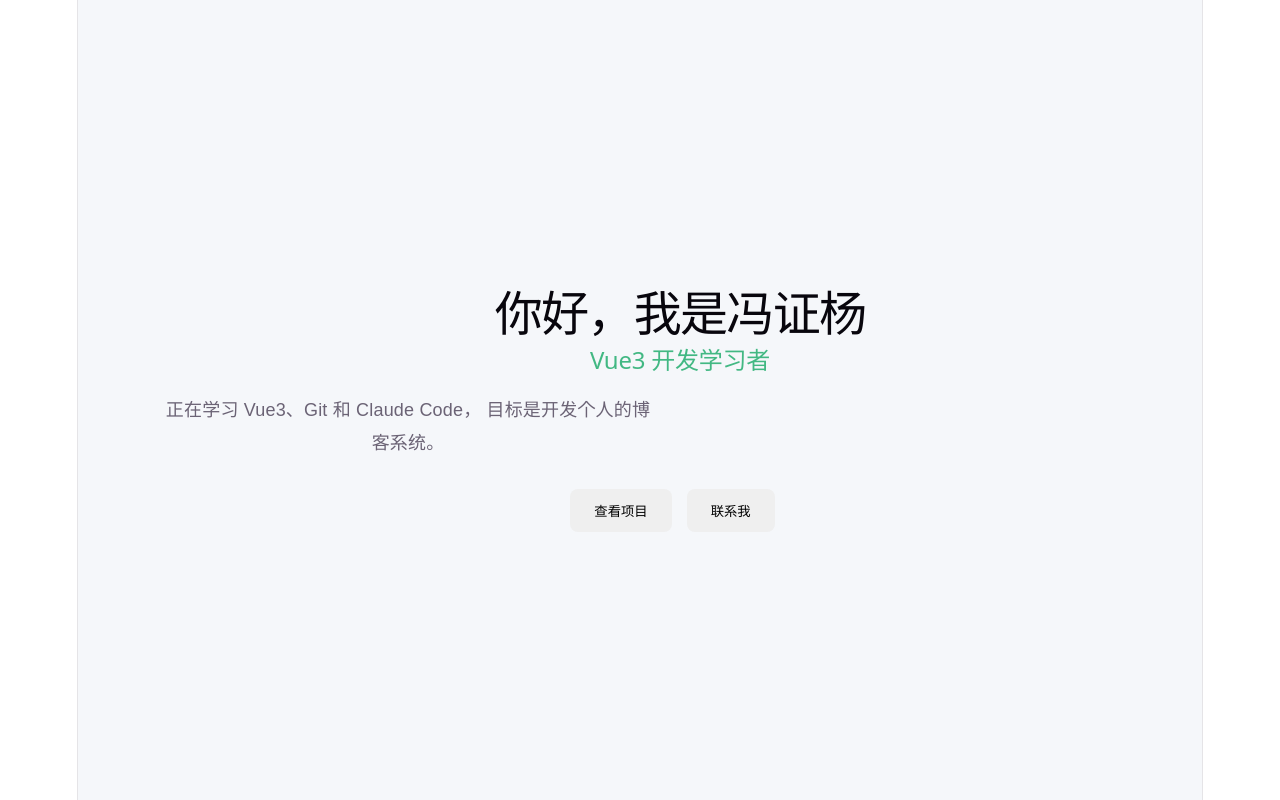
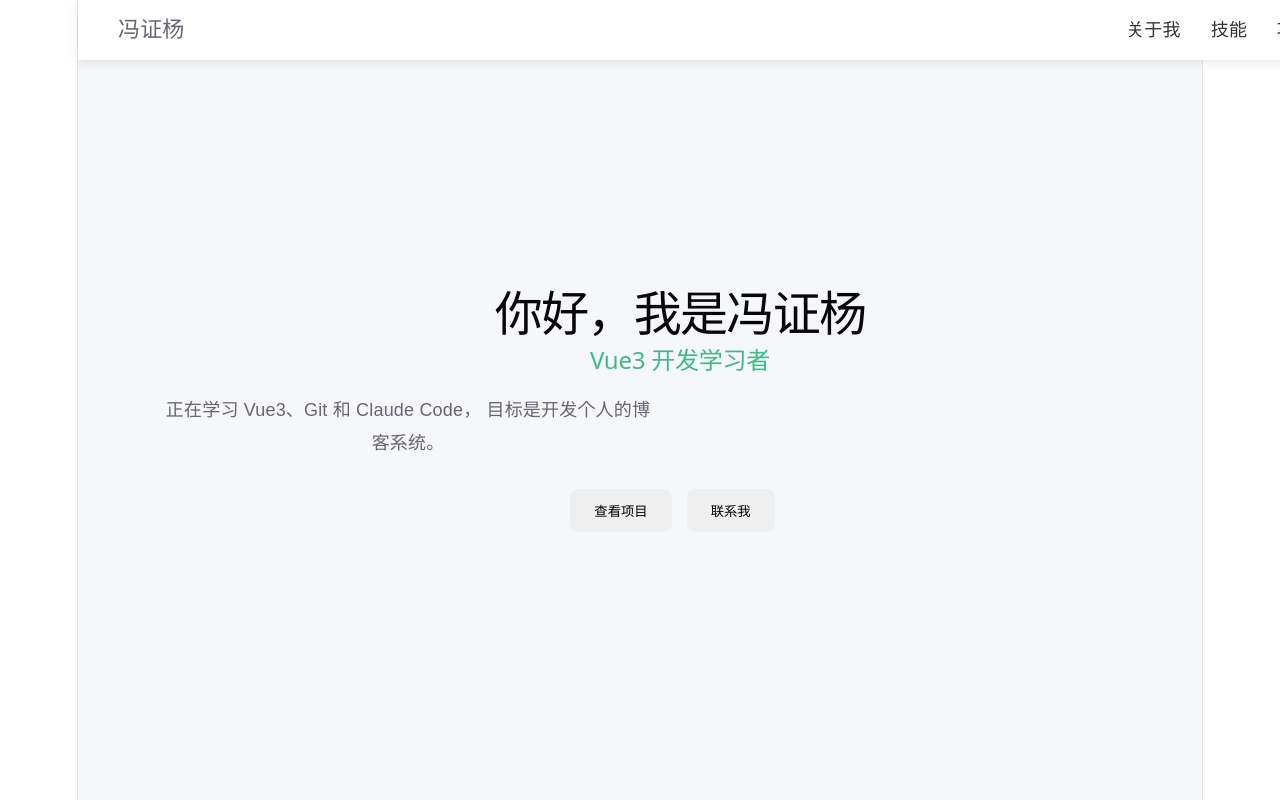
Before and after one commit to horizon0410/personal-website, a Vue app: page / in a window 1280 px wide. Shown: the top 800 px of the page. Built offline with nearby package versions, Linux system fonts and the light colour scheme.

Commit message:
feat:创建了navber模块

```diff
--- a/src/App.vue
+++ b/src/App.vue
@@ -1,4 +1,6 @@
 <script setup>
+import Navbar from './components/Navbar.vue'
+
 import Hero from './components/Hero.vue'
 import About from './components/About.vue'
 import Skills from './components/Skills.vue'
@@ -7,6 +9,7 @@ import Contact from './components/Contact.vue'
 </script>
 
 <template>
+  <Navbar />
   <Hero />
   <About />
   <Skills />
--- a/src/components/About.vue
+++ b/src/components/About.vue
@@ -1,5 +1,5 @@
 <template>
-  <section class="about">
+  <section id="about" class="about">
     <h2>关于我</h2>
 
     <p>
--- a/src/components/Contact.vue
+++ b/src/components/Contact.vue
@@ -1,5 +1,5 @@
 <template>
-  <section class="contact">
+  <section id="contact" class="contact">
     <h2>联系我</h2>
 
     <p>欢迎交流学习与项目开发经验。</p>
--- /dev/null
+++ b/src/components/Navbar.vue
@@ -0,0 +1,54 @@
+<template>
+  <nav class="navbar">
+    <div class="logo">
+      冯证杨
+    </div>
+
+    <ul class="nav-links">
+      <li><a href="#about">关于我</a></li>
+      <li><a href="#skills">技能</a></li>
+      <li><a href="#projects">项目</a></li>
+      <li><a href="#contact">联系我</a></li>
+    </ul>
+  </nav>
+</template>
+
+<style scoped>
+.navbar {
+  position: fixed;
+  top: 0;
+
+  width: 100%;
+
+  height: 60px;
+
+  background: white;
+
+  display: flex;
+  justify-content: space-between;
+  align-items: center;
+
+  padding: 0 40px;
+
+  box-shadow: 0 2px 10px rgba(0,0,0,0.1);
+
+  z-index: 1000;
+}
+
+.logo {
+  font-size: 22px;
+  font-weight: bold;
+}
+
+.nav-links {
+  display: flex;
+  gap: 30px;
+
+  list-style: none;
+}
+
+.nav-links a {
+  text-decoration: none;
+  color: #333;
+}
+</style>
--- a/src/components/Projects.vue
+++ b/src/components/Projects.vue
@@ -1,5 +1,5 @@
 <template>
-  <section class="projects">
+  <section id="projects" class="projects">
     <h2>项目经历</h2>
 
     <div class="project-list">
--- a/src/components/Skills.vue
+++ b/src/components/Skills.vue
@@ -1,5 +1,5 @@
 <template>
-  <section class="skills">
+  <section id="skills" class="skills">
     <h2>技能栈</h2>
 
     <div class="skill-list">
--- a/src/style.css
+++ b/src/style.css
@@ -28,6 +28,10 @@
   @media (max-width: 1024px) {
     font-size: 16px;
   }
+}
+
+html {
+  scroll-behavior: smooth;
 }
 
 @media (prefers-color-scheme: dark) {
```
